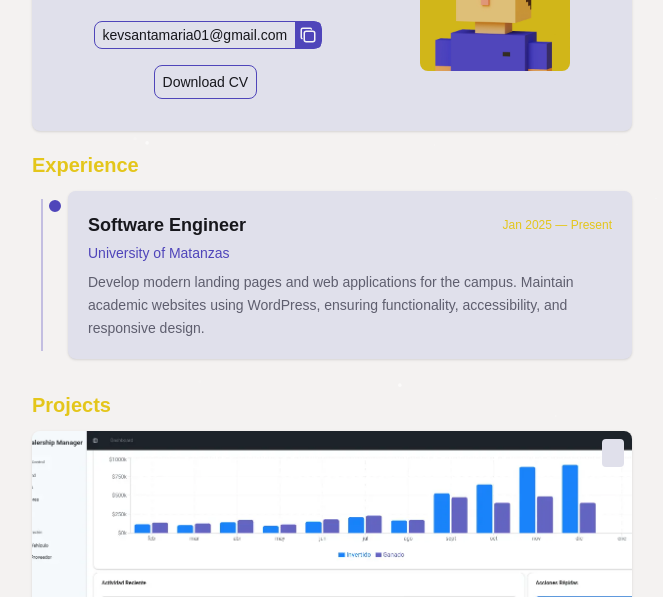
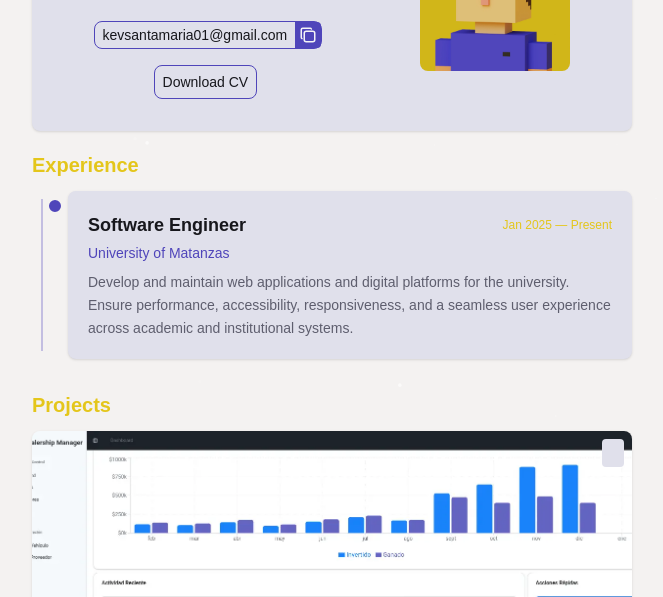
Before and after one commit to kevsantamaria/portfolio, an Astro site: page / in a window 1280 px wide. Shown: the part 203-800 px from the top of the page, without its empty margins (308-971 px from the left). Built offline with nearby package versions, Linux system fonts and the light colour scheme; Astro itself is replaced by a stand-in of ours; some icons are missing; a web font is replaced by a local one.

Commit message:
update: experience description

```diff
--- a/src/components/ExperienceTimeline.astro
+++ b/src/components/ExperienceTimeline.astro
@@ -5,7 +5,7 @@ const experiences = [
     company: 'University of Matanzas',
     period: 'Jan 2025 — Present',
     description:
-      'Develop modern landing pages and web applications for the campus. Maintain academic websites using WordPress, ensuring functionality, accessibility, and responsive design.',
+      'Develop and maintain web applications and digital platforms for the university. Ensure performance, accessibility, responsiveness, and a seamless user experience across academic and institutional systems.',
   },
 ]
 ---
```
